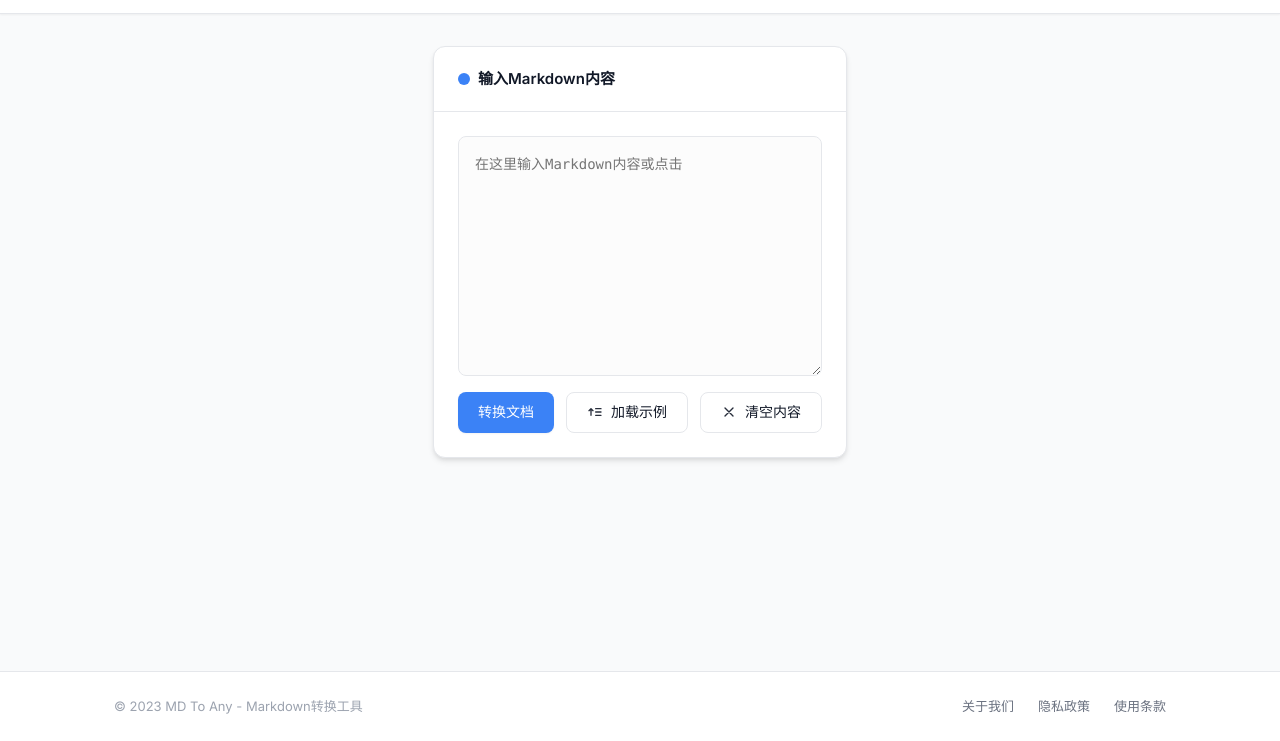
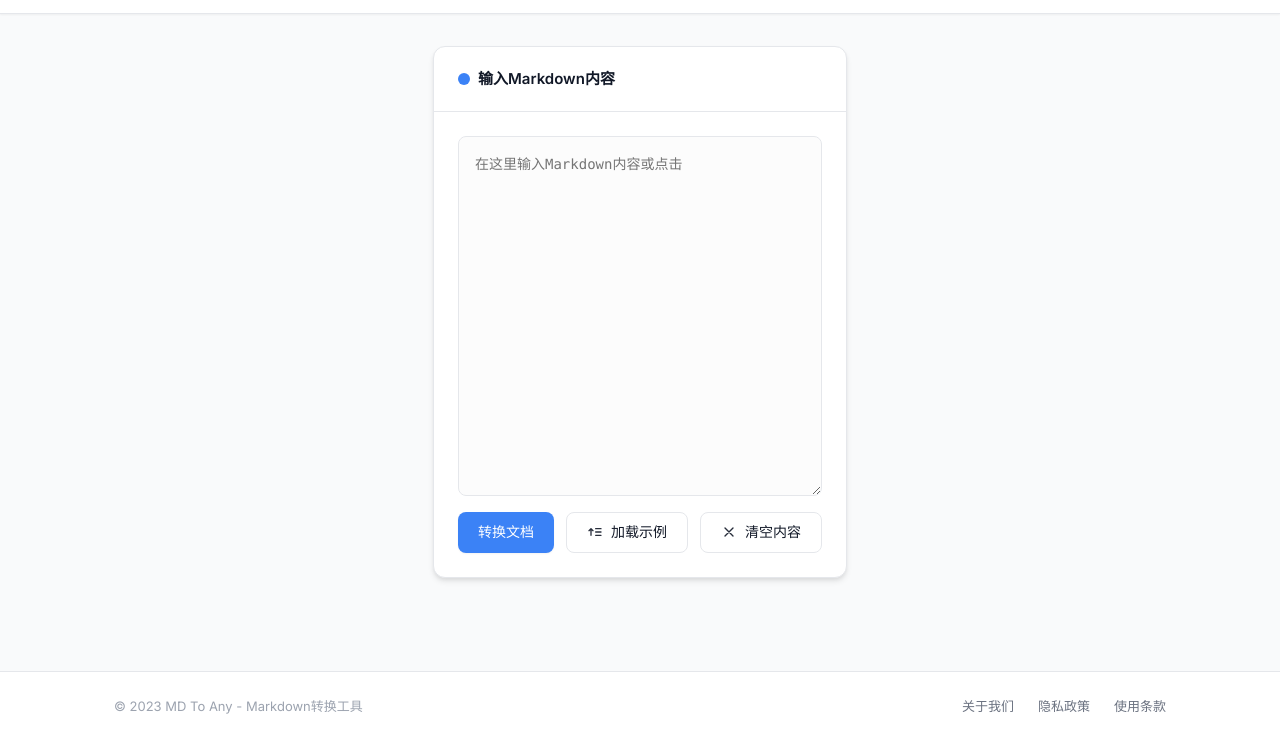
Before and after one commit to Lathezero/md_to_any, a website: page index.html in a window 1280 px wide. Shown: the part 59-800 px from the top of the page. Drawn offline with Linux system fonts and the light colour scheme.

Commit message:
调整输入框高度：从240px增加到360px

```diff
--- a/index.html
+++ b/index.html
@@ -179,7 +179,7 @@
 
         textarea {
             width: 100%;
-            height: 240px;
+            height: 360px;
             padding: 1rem;
             border: 1px solid var(--border-color);
             border-radius: var(--radius-md);
```
